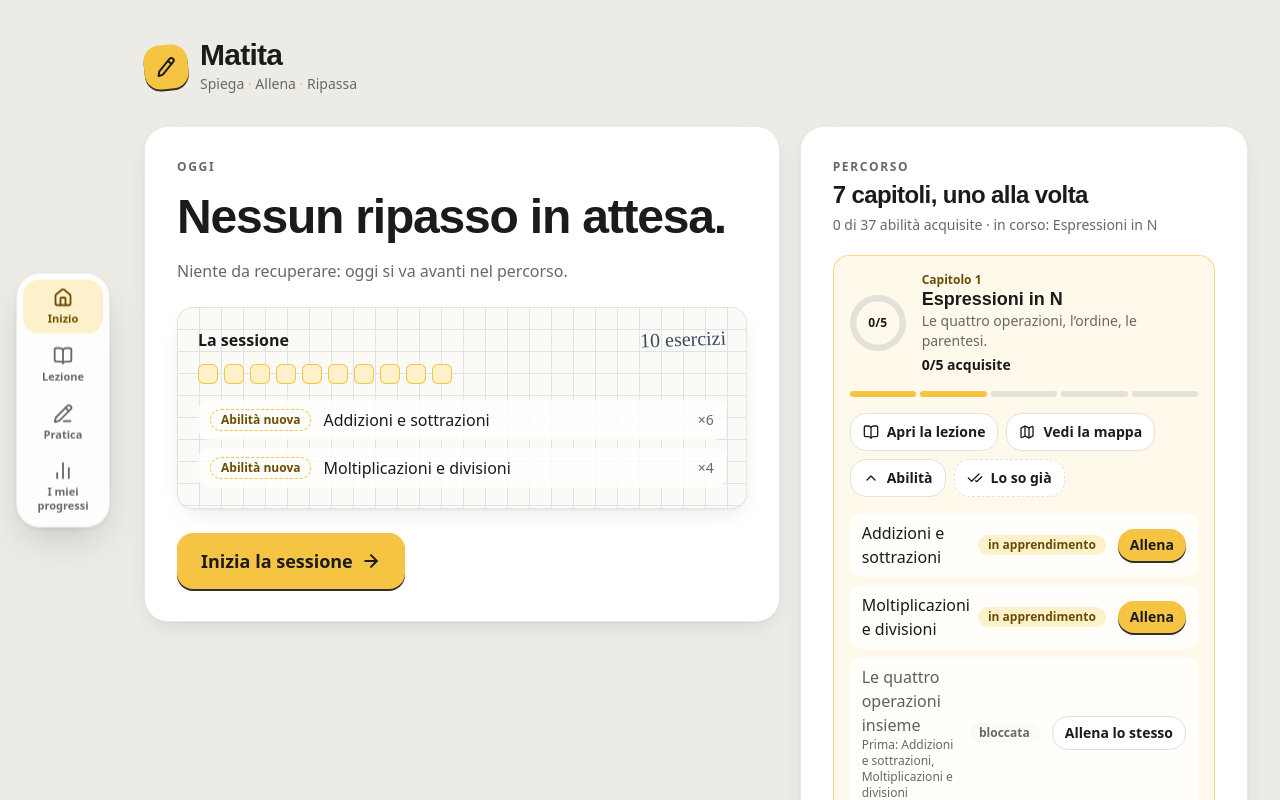
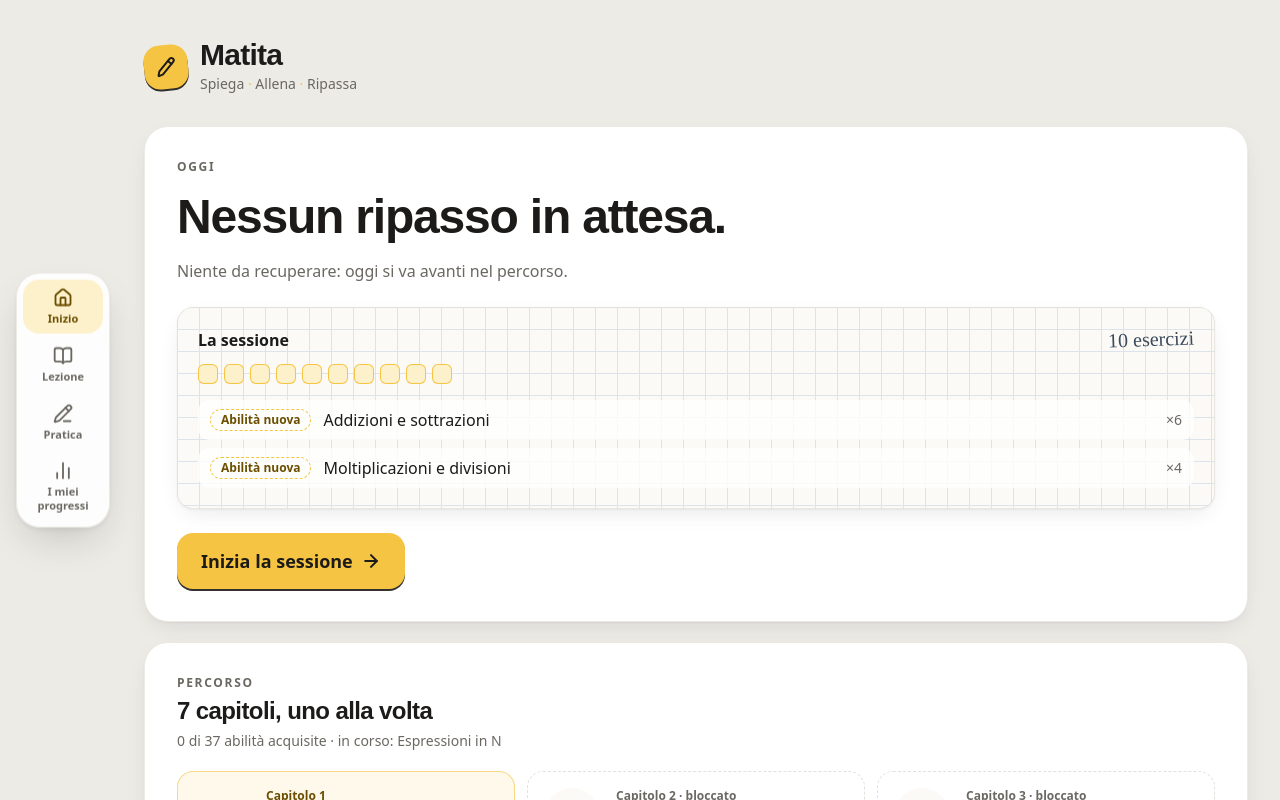
Before and after one commit to elrumordelaluz/matita, a React (Vite) app: page / in a window 1280 px wide. Both pictures are taken after a click on the button "Inizio". Shown: the top 800 px of the page. Built offline with nearby package versions, Linux system fonts and the light colour scheme; what ts-fsrs would draw is missing.

Commit message:
machine: In the home page, in desktop viewport, leave the "Oggi" p...

```diff
--- a/src/ui/HomePage.tsx
+++ b/src/ui/HomePage.tsx
@@ -154,7 +154,7 @@ export function HomePage({
   if (!plan) return null
 
   return (
-    <div className="grid gap-5 lg:grid-cols-12 lg:items-start">
+    <div className="grid gap-5">
       <Today plan={plan} skills={skills} onStart={() => onStart(plan.queue)} />
       <Path
         states={plan.states}
@@ -185,10 +185,7 @@ function Today({
   const empty = queue.length === 0
 
   return (
-    <Panel
-      aria-label="Oggi"
-      className="relative animate-rise p-6 sm:p-8 lg:col-span-7"
-    >
+    <Panel aria-label="Oggi" className="relative animate-rise p-6 sm:p-8">
       <Eyebrow>Oggi</Eyebrow>
 
       {due > 0 || dueCards > 0 ? (
@@ -324,7 +321,7 @@ function Path({
   return (
     <Panel
       aria-labelledby="path-title"
-      className="animate-rise p-6 [animation-delay:90ms] sm:p-8 lg:col-span-5"
+      className="animate-rise p-6 [animation-delay:90ms] sm:p-8"
     >
       <Eyebrow>Percorso</Eyebrow>
       <h2
@@ -337,7 +334,7 @@ function Path({
         {`${mastered} di ${allSkills.length} abilità acquisite · in corso: ${working.title}`}
       </p>
 
-      <ol className="mt-5 space-y-3">
+      <ol className="mt-5 space-y-3 lg:grid lg:grid-cols-2 lg:items-start lg:gap-3 lg:space-y-0 xl:grid-cols-3">
         {chapters.map((chapter) => (
           <ChapterCard
             key={chapter.id}
```
